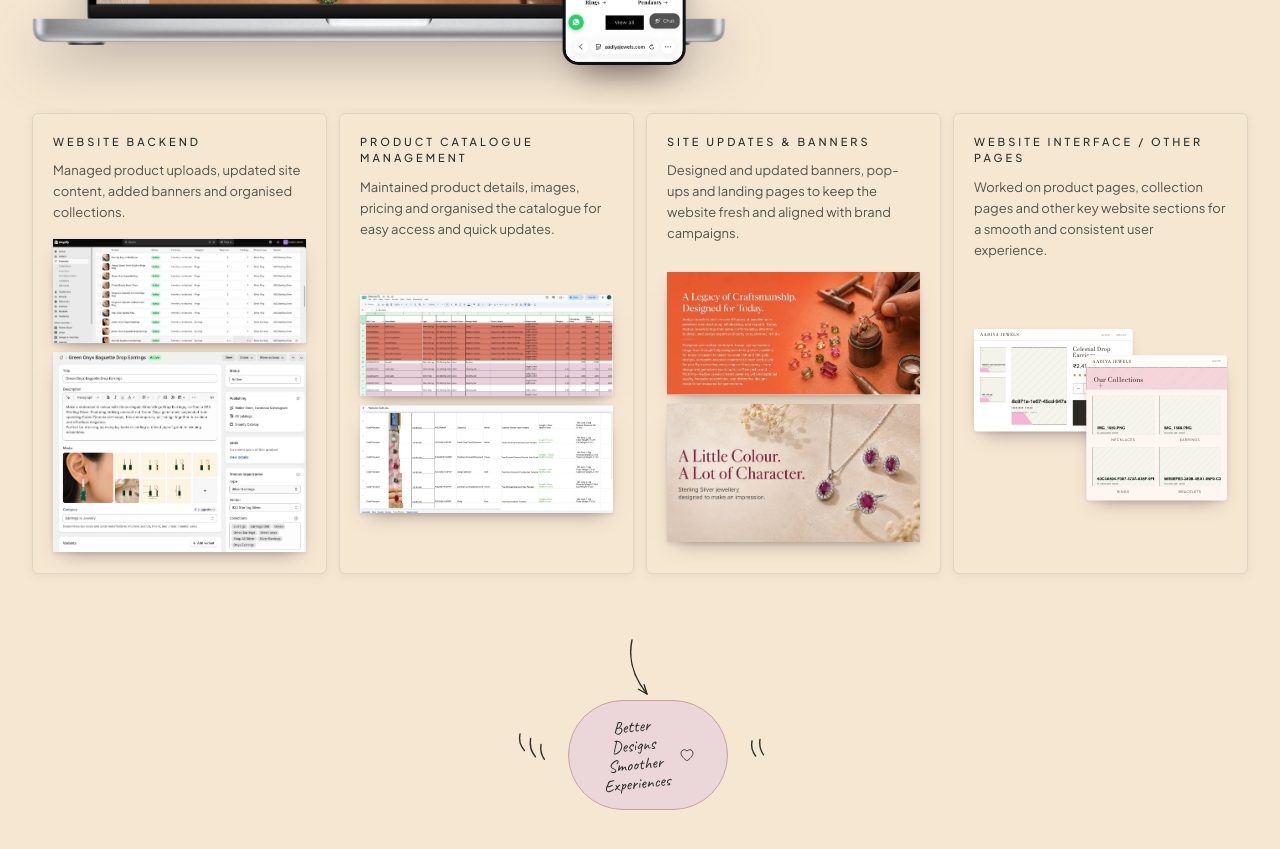
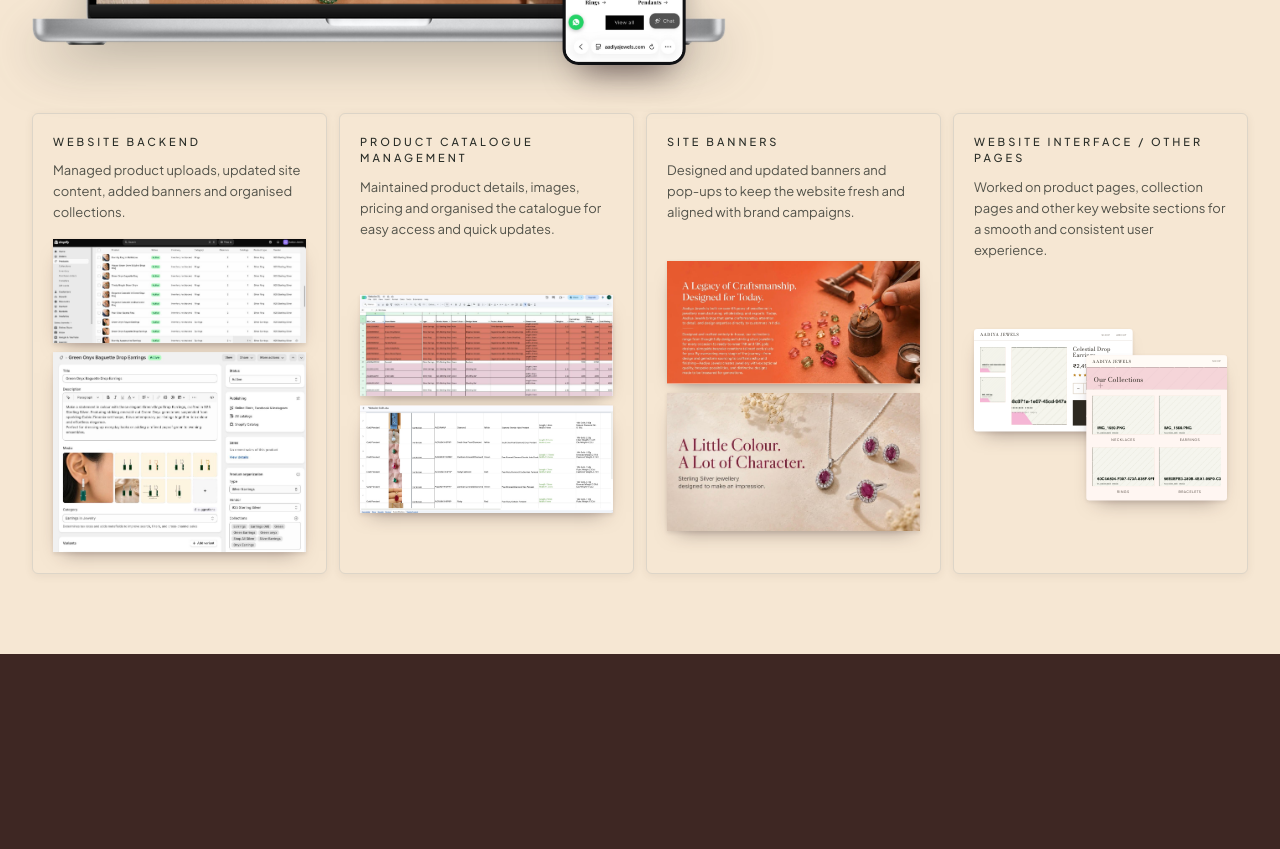
Before and after one commit to LavanayaKhandelwal/lavanaya, a React (Vite) app: page /internship/experience in a window 1280 px wide. Shown: the part 2280-3129 px from the top of the page. After the commit the page ends 2934 px from the top, so only its background shows below. Built offline with nearby package versions, Linux system fonts and the light colour scheme.

Commit message:
Update internship e-commerce section: remove closing note, rename SITE BANNERS heading and copy

```diff
--- a/src/components/internship/CommerceBoard.tsx
+++ b/src/components/internship/CommerceBoard.tsx
@@ -2,10 +2,7 @@ import React, { useLayoutEffect, useRef, useState } from 'react';
 import { motion, MotionConfig } from 'motion/react';
 import { FlowerMark } from '../CustomDoodles';
 import {
-  Annotation,
   SectionLabel,
-  SketchArrow,
-  SketchHeart,
   SparkBurst,
 } from './aadiyaMarks';
 import { WebsiteLaptop, WebsitePhone } from './commerceInterface';
@@ -417,8 +414,8 @@ export const CommerceBoard: React.FC = () => (
 
           <InterfaceCard
             index={2}
-            label="SITE UPDATES &amp; BANNERS"
-            description="Designed and updated banners, pop-ups and landing pages to keep the website fresh and aligned with brand campaigns."
+            label="SITE BANNERS"
+            description="Designed and updated banners and pop-ups to keep the website fresh and aligned with brand campaigns."
           >
             {/* The two campaign banners, stacked, at their own two different
                 proportions. This card used to be the only cluster on the section
@@ -442,86 +439,6 @@ export const CommerceBoard: React.FC = () => (
             <CollectionPage style={{ left: 150, top: 35 }} />
           </InterfaceCard>
         </div>
-
-        {/* ————— THE CLOSING NOTE —————
-            Four lines of brush lettering and a small heart. On the sheet it sat
-            in the bottom right corner, in the ninety pixels the page and the
-            sheet's edge left between them. There is no corner here that is that
-            shape, so it sits centred under the card row instead, in the same
-            soft pill the reference closes its own section with — a rose
-            lozenge, a little hand-written line, and a heart, which is very
-            nearly the reference's arrangement, down to the heart.
-
-            The pill is a stadium around a four-line block rather than around a
-            single line, and it is worth saying why the line count survived: the
-            four words are the last word of the section, and rejoining them into
-            one line would have been rewriting the copy to suit the container. */}
-        <motion.div
-          initial={{ opacity: 0, y: 16 }}
-          whileInView={{ opacity: 1, y: 0 }}
-          viewport={{ once: true, amount: 0.2 }}
-          transition={{ duration: 0.5, delay: 0.2 }}
-          className="mt-16 flex flex-col items-center"
-        >
-          {/* The arrow ran down the twenty-pixel gutter between the catalogue
-              column and the banner column, and it pointed between two cards. A
-              card row has no gutter to run down, so it points at the one thing
-              that is still below everything else. */}
-          <SketchArrow
-            viewBox="0 0 20 58"
-            className="mb-1"
-            style={{ width: 20, height: 58 }}
-            from={[2, 2]}
-            to={[17, 56]}
-            bow={[-4, 30]}
-            colour="var(--c-ink)"
-            width={1.4}
-          />
-
-          <div className="flex items-center gap-5">
-            {/* The three short strokes that sat beside the laptop. */}
-            <svg
-              width="34"
-              height="46"
-              viewBox="0 0 34 46"
-              fill="none"
-              aria-hidden="true"
-              focusable="false"
-            >
-              <g stroke="var(--c-ink)" strokeWidth="1.4" strokeLinecap="round">
-                <path d="M6 2c-1.6 7 1 12.5 4.4 16.6" />
-                <path d="M16.6 6.5c-1.3 8 1.2 14 4.8 18.2" />
-                <path d="M27 12.4c-.9 6.6.8 11.4 3.4 14.8" />
-              </g>
-            </svg>
-
-            <div className="group inline-flex items-center gap-3 rounded-full border border-[var(--c-warm)] bg-[var(--c-warm-light)] px-8 py-4 transition-all duration-300 hover:-translate-y-1 hover:aj-shadow">
-              <Annotation
-                size={17}
-                colour="var(--c-ink)"
-                className="rotate-[-6deg] text-center leading-[1.05]"
-              >
-                {'Better\nDesigns\nSmoother\nExperiences'}
-              </Annotation>
-              <SketchHeart size={16} colour="var(--c-ink)" />
-            </div>
-
-            {/* The two strokes that sat in the gutter beside the last section. */}
-            <svg
-              width="18"
-              height="34"
-              viewBox="0 0 18 34"
-              fill="none"
-              aria-hidden="true"
-              focusable="false"
-            >
-              <g stroke="var(--c-ink)" strokeWidth="1.4" strokeLinecap="round">
-                <path d="M4 3c-1.2 6 .6 11 3.6 15" />
-                <path d="M12 1.4c-1 6.4.8 11.6 3.6 15.4" />
-              </g>
-            </svg>
-          </div>
-        </motion.div>
       </div>
     </section>
   </MotionConfig>
```
